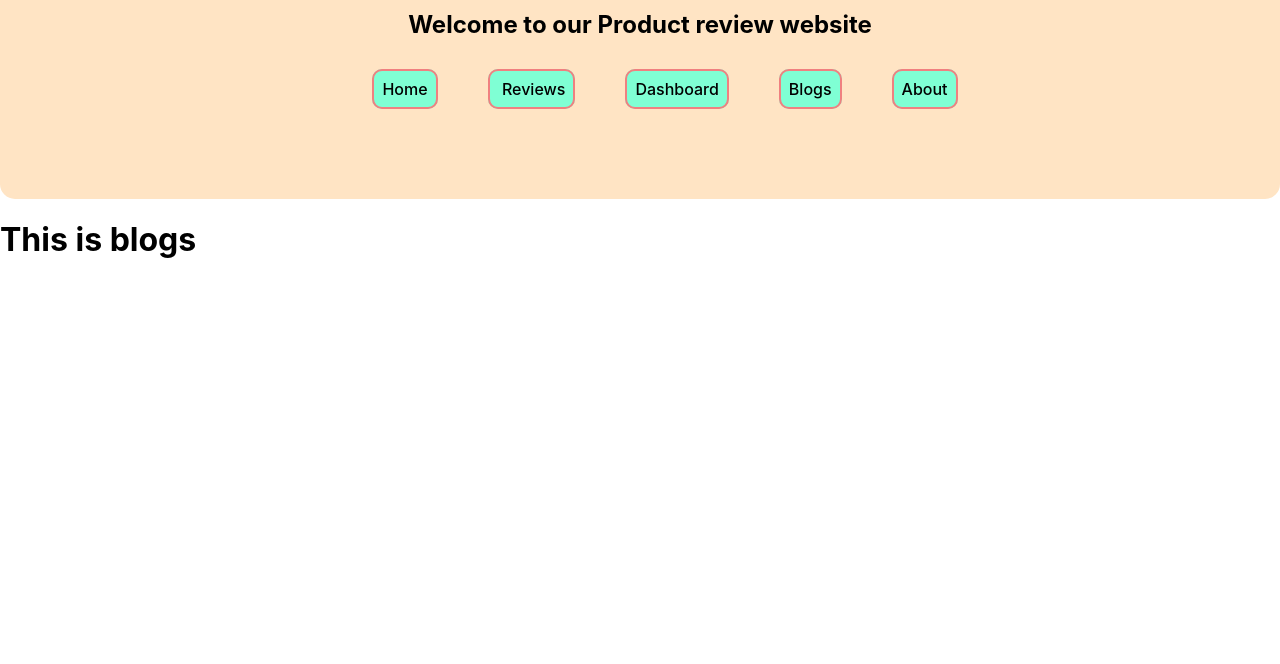
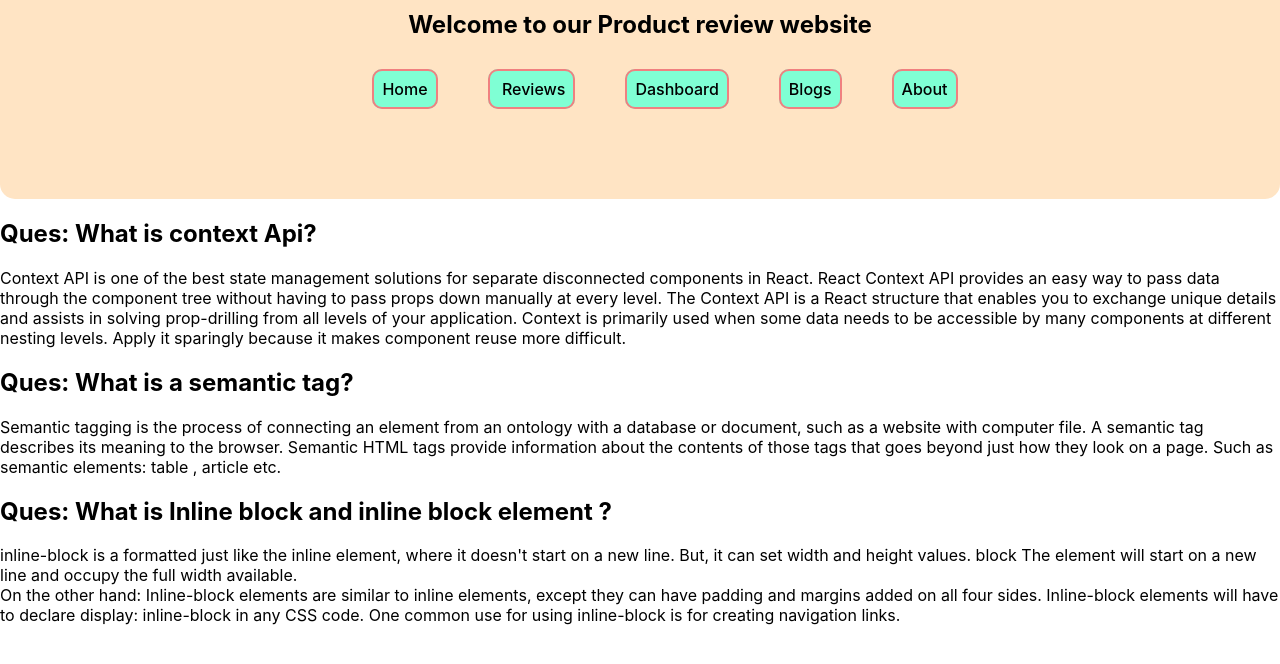
Before and after one commit to Habibullah800/Product-analysis-website-cv, a React (Create React App) app: page /Blogs in a window 1280 px wide. Shown: the top 664 px of the page. Built offline with nearby package versions, Linux system fonts and the light colour scheme.

Commit message:
question+answer

```diff
--- a/public/index.html
+++ b/public/index.html
@@ -1,14 +1,12 @@
 <!DOCTYPE html>
 <html lang="en">
+
 <head>
   <meta charset="utf-8" />
   <link rel="icon" href="%PUBLIC_URL%/favicon.ico" />
   <meta name="viewport" content="width=device-width, initial-scale=1" />
   <meta name="theme-color" content="#000000" />
-    <meta
-      name="description"
-      content="Web site created using create-react-app"
-    />
+  <meta name="description" content="Web site created using create-react-app" />
   <link rel="apple-touch-icon" href="%PUBLIC_URL%/logo192.png" />
   <!--
       manifest.json provides metadata used when your web app is installed on a
@@ -24,8 +22,9 @@
       work correctly both with client-side routing and a non-root public URL.
       Learn how to configure a non-root public URL by running `npm run build`.
     -->
-    <title>React App</title>
+  <title>Product Review</title>
 </head>
+
 <body>
   <noscript>You need to enable JavaScript to run this app.</noscript>
   <div id="root"></div>
@@ -40,4 +39,5 @@
       To create a production bundle, use `npm run build` or `yarn build`.
     -->
 </body>
+
 </html>
--- a/src/component/Blogs/Blogs.js
+++ b/src/component/Blogs/Blogs.js
@@ -3,8 +3,23 @@ import React from 'react';
 const Blogs = () => {
     return (
         <div>
-            <h1>This is blogs</h1>
-        </div>
+            <h2>Ques: What is context Api?</h2>
+            <p>Context API is one of the best state management solutions for separate disconnected components in React. React Context API provides an easy way to pass data through the component tree without having to pass props down manually at every level. The Context API is a React structure that enables you to exchange unique details and assists in solving prop-drilling from all levels of your application. Context is primarily used when some data needs to be accessible by many components at different nesting levels. Apply it sparingly because it makes component reuse more difficult.
+            </p>
+            <h2>Ques: What is a semantic tag?</h2>
+            <p>
+                Semantic tagging is the process of connecting an element from an ontology with a database or document, such as a website with computer file.
+                A semantic tag describes its meaning to the browser. Semantic HTML tags provide information about the contents of those tags that goes beyond just how they look on a page. Such as semantic elements: table , article  etc.
+
+            </p>
+            <h2>Ques: What is Inline block and inline block element  ?
+
+
+            </h2>
+            <p>
+                inline-block is a formatted just like the inline element, where it doesn't start on a new line. But, it can set width and height values. block The element will start on a new line and occupy the full width available.<br></br> On the other hand: Inline-block elements are similar to inline elements, except they can have padding and margins added on all four sides. Inline-block elements will have to declare display: inline-block in any CSS code. One common use for using inline-block is for creating navigation links.
+            </p>
+        </div >
     );
 };
 
--- a/src/component/Dashboard/Dashboard.js
+++ b/src/component/Dashboard/Dashboard.js
@@ -11,24 +11,20 @@ const data = [
 
 ];
 
-
-
 const Dashboard = () => {
     return (
         <div>
             <h2>This is Dashboard</h2>
-
             <div className='chart'>
-
                 <div>
                     <LineChart width={600} height={330} data={data}>
                         <Line type="monotone" dataKey="sell" stroke="#8884d8" />
                         <CartesianGrid stroke="#ccc" />
                         <XAxis dataKey="month" />
                         <YAxis />
+                        <Tooltip />
                     </LineChart>
                 </div>
-
                 <div>
                     <LineChart width={600} height={330} data={data} margin={{ top: 5, right: 20, bottom: 5, left: 0 }}>
                         <Line type="monotone" dataKey="revenue" stroke="#8884d8" />
@@ -38,10 +34,7 @@ const Dashboard = () => {
                         <Tooltip />
                     </LineChart>
                 </div>
-
-
             </div>
-
         </div>
     );
 };
```
Also changed, not shown: src/component/Blogs/Blog.css (added). Lines whose indentation alone changed are shown as unchanged.
